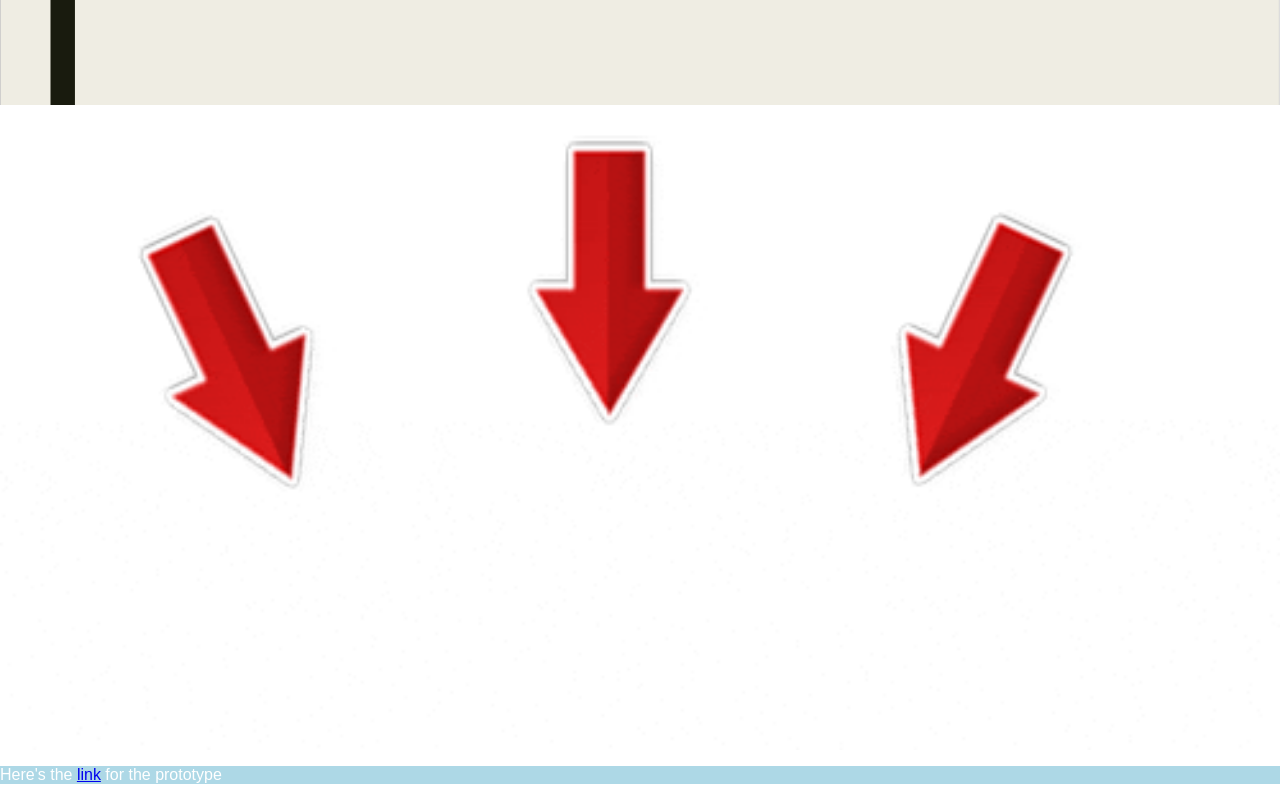
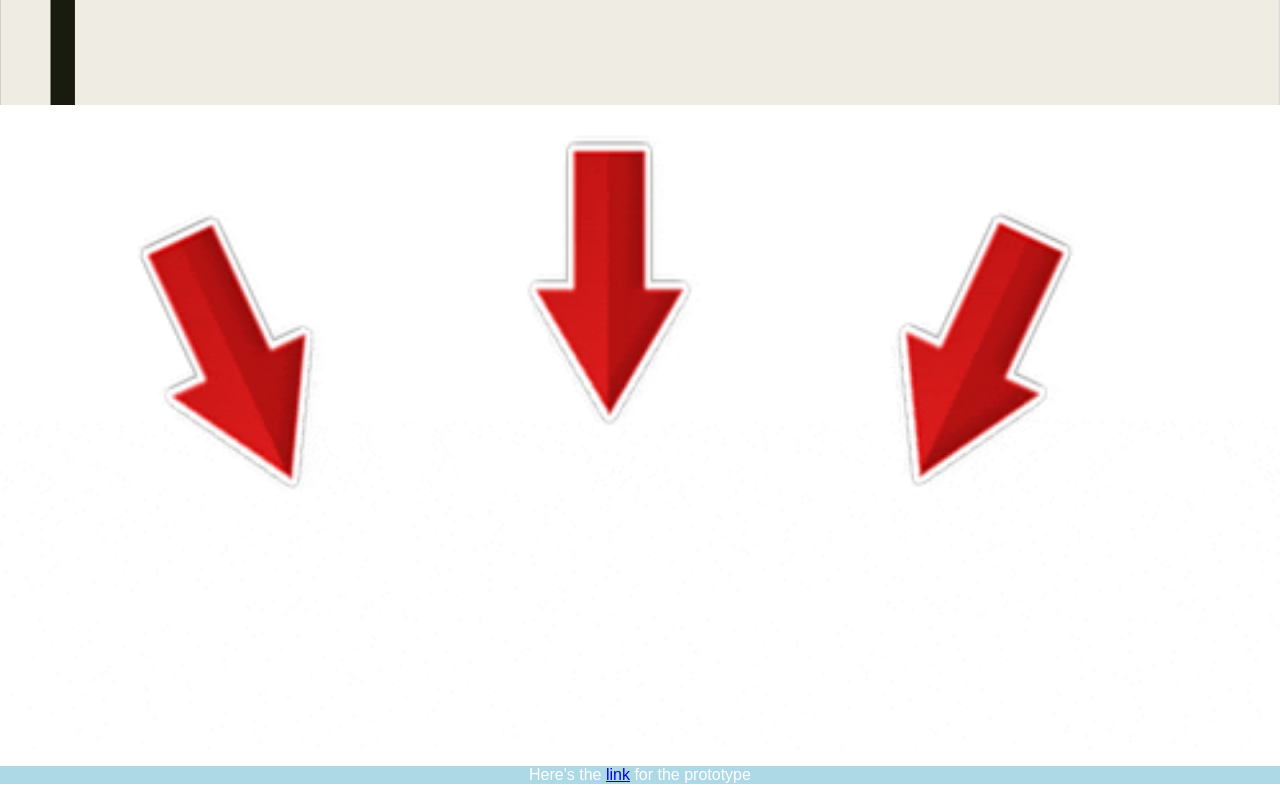
Before and after one commit to wlmn23/blugz, a plain HTML site: page index.html in a window 1280 px wide. Shown: the part 4939-5739 px from the top of the page. Drawn offline with Linux system fonts and the light colour scheme.

Commit message:
Update index.html

```diff
--- a/index.html
+++ b/index.html
@@ -58,7 +58,7 @@
 	</header>
 
 <header class = "categoryHeader" id = "link">
-	<p><e>Here's the <a href="https://wlmn23.github.io/MDDNProject2/">link</a> for the prototype</e></p>
+	<p style="text-align:center;">Here's the <a href="https://wlmn23.github.io/MDDNProject2/">link</a> for the prototype</p>
 	</header>
 
 
```
